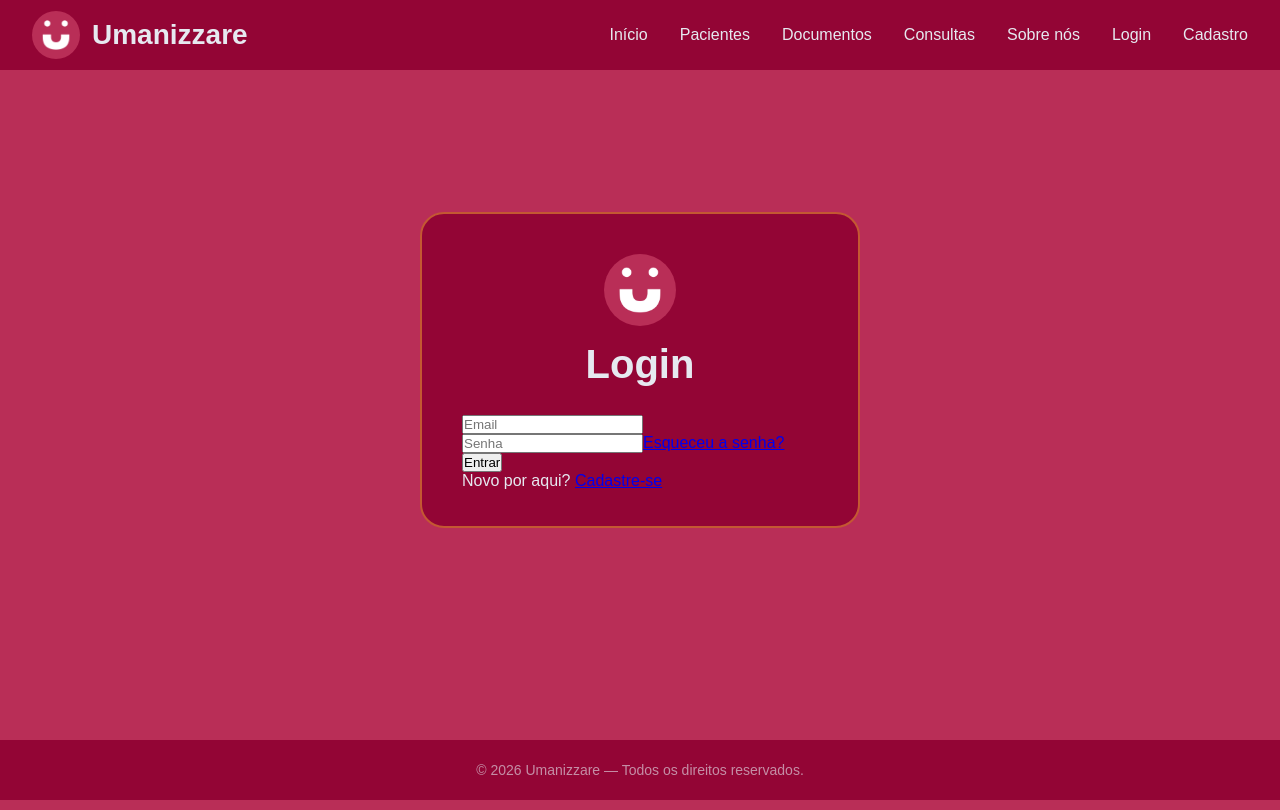
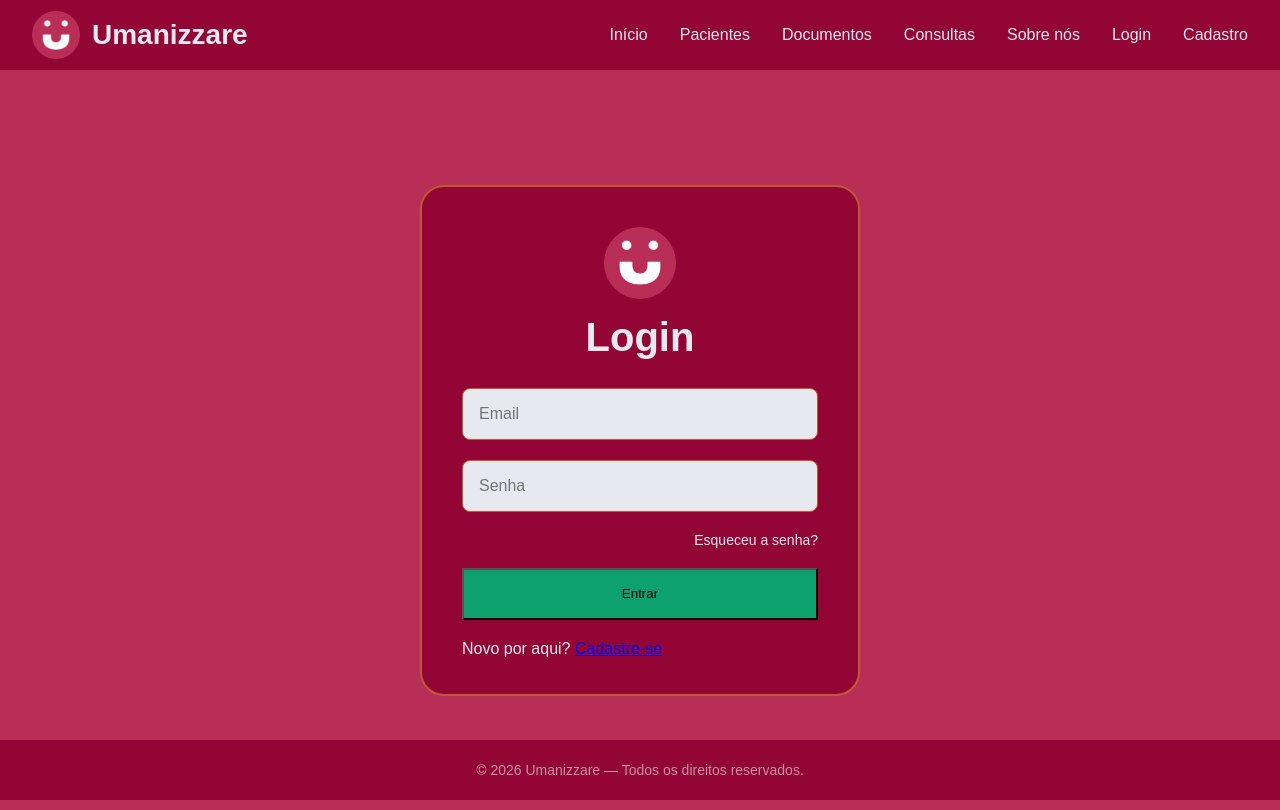
Before and after one commit to Joviviz/sistema-umanizzare, a React (Vite) app: page /login in a window 1280 px wide. Built offline with nearby package versions, Linux system fonts and the light colour scheme; a web font is replaced by a local one.

Commit message:
Login page functioning, css for login, add styles for App tsx

```diff
--- a/src/App.tsx
+++ b/src/App.tsx
@@ -1,27 +1,29 @@
-import './styles/global.css'
-import './styles/theme.css'
+import "./styles/global.css";
+import "./styles/theme.css";
 
-import { BrowserRouter, Routes, Route } from 'react-router-dom';
-import { Header } from './components/Header'
-import { Footer } from './components/Footer';
+import { BrowserRouter, Routes, Route } from "react-router-dom";
+import { Header } from "./components/Header";
+import { Footer } from "./components/Footer";
 
-import { Home } from './pages/Home'
-import { Login } from './pages/Login'
-import { Register } from './pages/Register'
-
-
+import { Home } from "./pages/Home";
+import { Login } from "./pages/Login";
+import { Register } from "./pages/Register";
 
 export function App() {
   return (
     <>
       <BrowserRouter>
-        <Header/>
-        <Routes>
-          <Route path='/'         element={<Home />}/>
-          <Route path='/login'    element={<Login />}/>
-          <Route path='/register' element={<Register />}/>
-        </Routes>
-        <Footer/>
+        <div className="app-container">
+          <Header />
+          <main className="main-content">
+            <Routes>
+              <Route path="/" element={<Home />} />
+              <Route path="/login" element={<Login />} />
+              <Route path="/register" element={<Register />} />
+            </Routes>
+          </main>
+          <Footer />
+        </div>
       </BrowserRouter>
     </>
   );
--- a/src/pages/Login/index.tsx
+++ b/src/pages/Login/index.tsx
@@ -1,20 +1,91 @@
-import { Link } from "react-router-dom";
+import React, { useState } from "react";
+import { Link, useNavigate } from "react-router-dom";
 import { AuthCard } from "../../components/AuthCard";
 import styles from "./styles.module.css";
 
 export function Login() {
+  const [email, setEmail] = useState("");
+  const [password, setPassword] = useState("");
+  const [error, setError] = useState("");
+
+  const navigate = useNavigate();
+
+  async function handleSubmit(e: React.SyntheticEvent<HTMLFormElement>) {
+    e.preventDefault();
+    setError("");
+
+    if (!email || !password) {
+      setError("Por favor, preencha todos os campos.");
+      return;
+    }
+
+    try {
+      const response = await fetch("http://147.93.9.44:8002/auth/login", {
+        method: "POST",
+        headers: {
+          "Content-Type": "application/json",
+        },
+        body: JSON.stringify({
+          email: email,
+          password: password,
+        }),
+      });
+
+      const data = await response.json();
+
+      if (!response.ok) {
+        throw new Error(data.message || "E-mail ou senha incorretos.");
+      }
+
+      if (data.token) {
+        localStorage.setItem("@Umanizzare:token", data.token);
+      }
+
+      console.log("Login feito com sucesso!", data);
+      navigate("/");
+    } catch (err) {
+      if (err instanceof Error) {
+        setError(err.message);
+      } else {
+        setError("Não foi possível conectar ao servidor.")
+      }
+    }
+  }
+
   return (
     <main className={styles.page}>
       <AuthCard title="Login">
-        <div className={styles.form}>
-          <input className={styles.input} type="email" placeholder="Email"/>
-          <input className={styles.input} type="password" placeholder="Senha"/>
-          <Link to="/forgot-password" className={styles.forgot}>Esqueceu a senha?</Link>
-          <button className={styles.button}>Entrar</button>
+        <form onSubmit={handleSubmit} className={styles.form}>
+          {error && <span className={styles.errorMessage}>{error}</span>}
+
+          <input
+            className={styles.input}
+            type="email"
+            placeholder="Email"
+            value={email}
+            onChange={(e) => setEmail(e.target.value)}
+          />
+
+          <input
+            className={styles.input}
+            type="password"
+            placeholder="Senha"
+            value={password}
+            onChange={(e) => setPassword(e.target.value)}
+          />
+
+          <Link to="/forgot-password" className={styles.forgot}>
+            Esqueceu a senha?
+          </Link>
+
+          <button type="submit" className={styles.button}>
+            Entrar
+          </button>
+
           <p className={styles.footerText}>
             Novo por aqui? <Link to="/register">Cadastre-se</Link>
           </p>
-        </div>
+        </form>
       </AuthCard>
     </main>
   );
--- a/src/pages/Login/styles.module.css
+++ b/src/pages/Login/styles.module.css
@@ -5,3 +5,70 @@
   justify-content: center;
   padding: 2rem;
 }
+
+.form {
+  width: 100%;
+  display: flex;
+  flex-direction: column;
+  gap: 2rem;
+}
+
+.inputGroup {
+  width: 100%;
+}
+
+.input {
+  width: 100%;
+  height: 5.2rem;
+  background: var(--gray-100);
+  border: 1px solid var(--border-outline);
+  border-radius: 0.8rem;
+  padding: 0 1.6rem;
+  color: var(--text-default);
+  font-family: var(--font-body);
+  font-size: 1.6rem;
+  transition: border-color 0.2s, box-shadow 0.2s;
+  color: var(--text-over-primary);
+}
+
+.input:focus {
+  outline: none;
+  border-color: var(--primary-light);
+  box-shadow: 0 0 0 2px rgba(77, 231, 183, 0.2);
+}
+
+.errorMessage {
+  background: rgb(255, 0, 0, 0.5);
+  border: 1px solid var(--error);
+  padding: 1.2rem;
+  border-radius: 0.8rem;
+  font-size: 1.4rem;
+  text-align: center;
+}
+
+.forgot {
+  color: var(--text-over-primary-dark);
+  font-size: 1.4rem;
+  text-decoration: none;
+  align-self: flex-end;
+  transition: color 0.2s;
+}
+
+.forgot {
+  color: var(--text-over-primary-dark);
+  font-size: 1.4rem;
+  text-decoration: none;
+  align-items: flex-end;
+  transition: colro 0.2s;
+}
+
+.forgot:hover {
+  color: var(--text-over-primary-dark);
+  text-decoration: underline;
+}
+
+.button{
+  width: 100%;
+  height: 5.2rem;
+  background: var(--primary);
+}
--- a/src/styles/global.css
+++ b/src/styles/global.css
@@ -54,6 +54,19 @@ h1, h2, .title-display {
   font-size: 1.2rem;
 }
 
+.app-container{
+  display: flex;
+  flex-direction: column;
+  min-height: 100vh;
+}
+
+.main-content {
+  flex: 1;
+  padding-top: 7rem;
+  display: flex;
+  flex-direction: column;
+}
+
 .form{
   display: flex;
   align-items: center;
```
